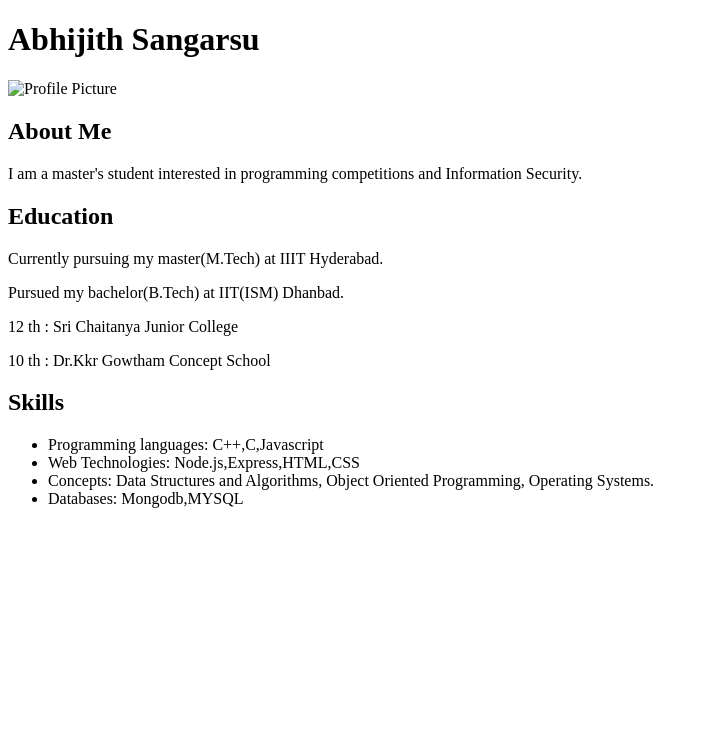
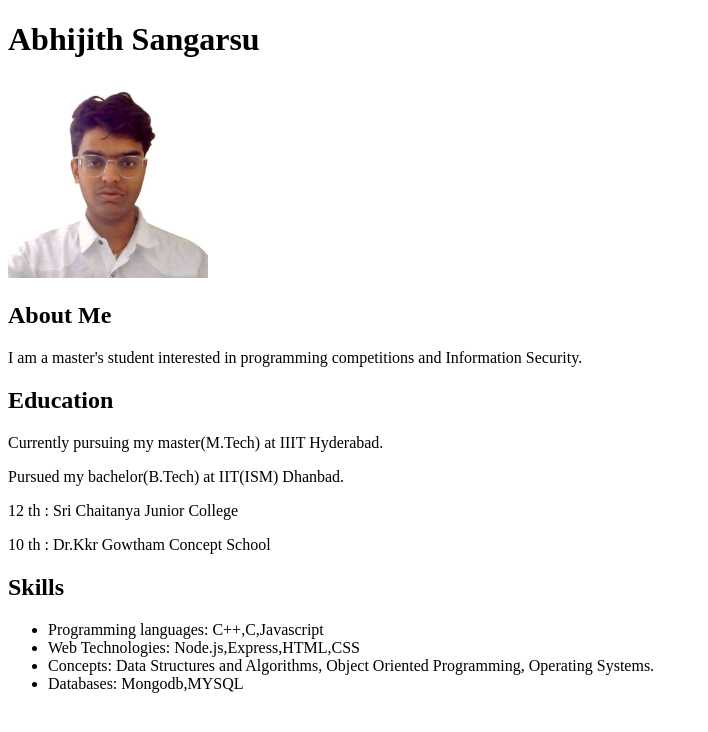
Before and after one commit to abhijithS88/Abhijith-Profile, a plain HTML site: page index.html in a window 1280 px wide. Shown: the whole page, without its empty margins (0-708 px from the left). Drawn offline with Linux system fonts and the light colour scheme.

Commit message:
second-one

```diff
--- a/index.html
+++ b/index.html
@@ -7,7 +7,7 @@
 <body>
    <div>
     <h1>Abhijith Sangarsu</h1>
-    <img src="profile.jpg" alt="Profile Picture" width="200">
+    <img src="WhatsApp Image 2025-08-24 at 5.59.14 PM.jpeg" alt="Profile Picture" width="200">
    </div>
    <div>
      <h2>About Me</h2>
```
Also changed, not shown: WhatsApp Image 2025-08-24 at 5.59.14 PM.jpeg (added).
